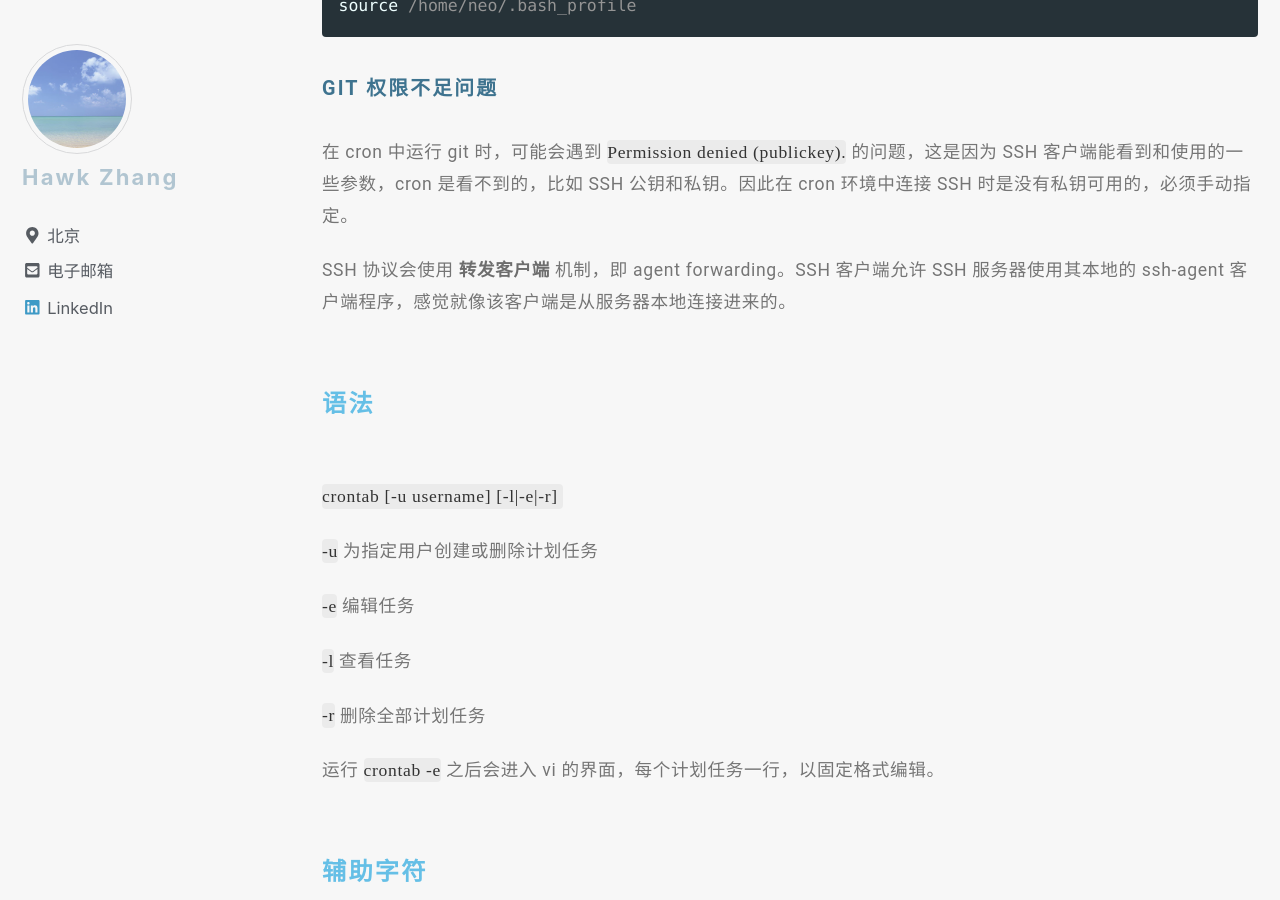
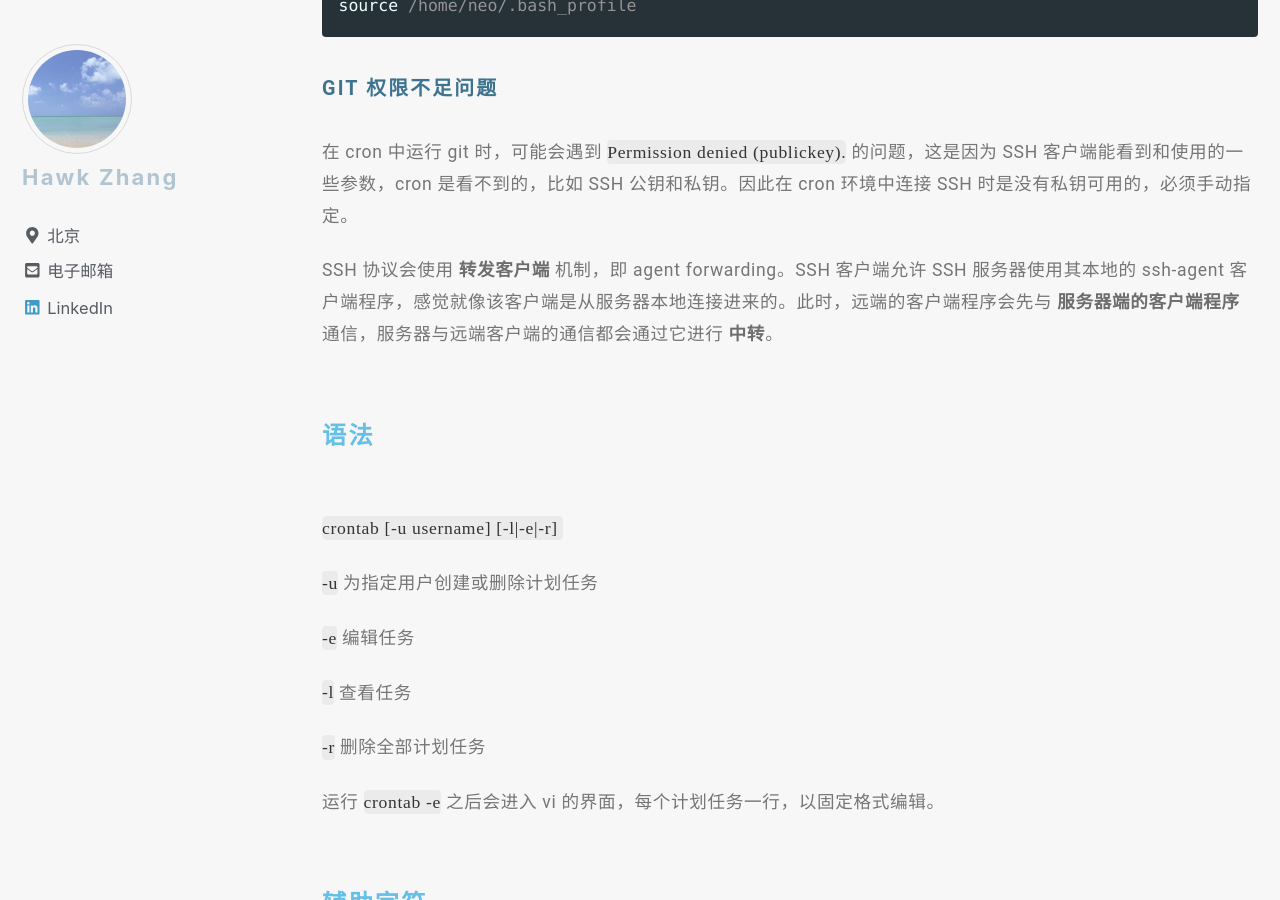
Before and after one commit to narru888/linotes_note, a Jekyll site: the page built from _posts/tools/2015-02-01-cron.md, in a window 1280 px wide and 900 px high, scrolled down 7349 px. Built offline with Jekyll 4.4.1, drawn with Linux system fonts in a browser that asks for light colours; nearby versions of some CDN libraries; a script that is not in the unit is left out; comment, search, counter and statistics services are not loaded.

Commit message:
update on 2018-08-05 18:20:01 CST

```diff
--- a/_posts/tools/2015-02-01-cron.md
+++ b/_posts/tools/2015-02-01-cron.md
@@ -289,7 +289,7 @@ source /home/neo/.bash_profile
 
 在 cron 中运行 git 时，可能会遇到 `Permission denied (publickey).` 的问题，这是因为 SSH 客户端能看到和使用的一些参数，cron 是看不到的，比如 SSH 公钥和私钥。因此在 cron 环境中连接 SSH 时是没有私钥可用的，必须手动指定。
 
-SSH 协议会使用 **转发客户端** 机制，即 agent forwarding。SSH 客户端允许 SSH 服务器使用其本地的 ssh-agent 客户端程序，感觉就像该客户端是从服务器本地连接进来的。
+SSH 协议会使用 **转发客户端** 机制，即 agent forwarding。SSH 客户端允许 SSH 服务器使用其本地的 ssh-agent 客户端程序，感觉就像该客户端是从服务器本地连接进来的。此时，远端的客户端程序会先与 **服务器端的客户端程序** 通信，服务器与远端客户端的通信都会通过它进行 **中转**。
 
 
 
```
Also changed, not shown: 1 other file.
